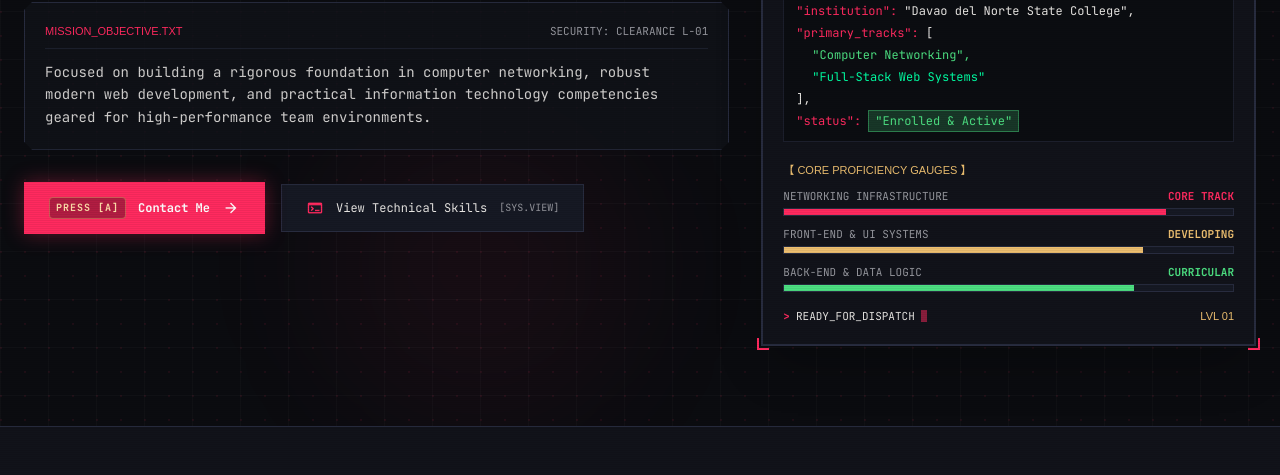
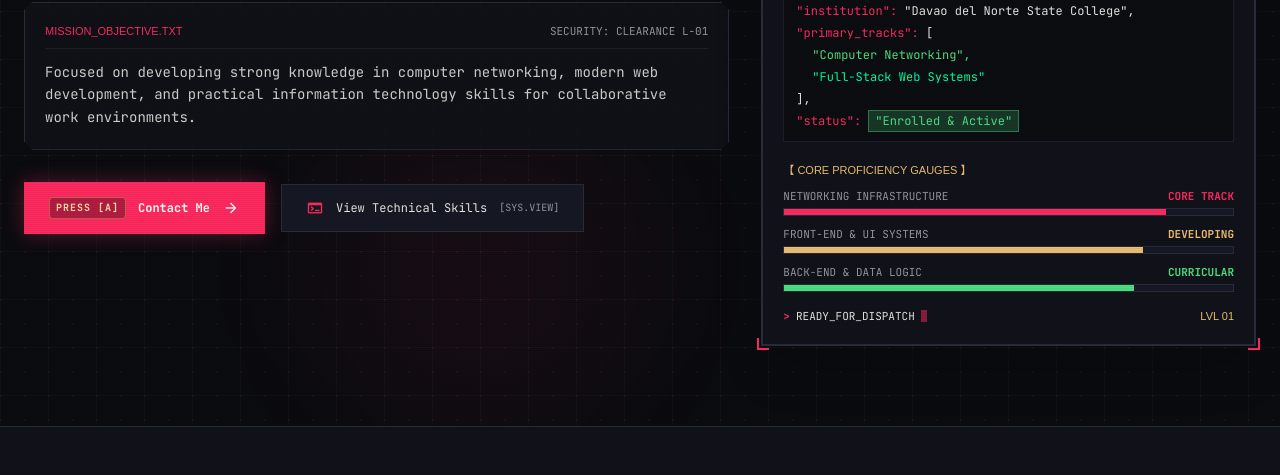
Before and after one commit to acidoelishamajasper-cyber/it415-elishamajasper-cv, a plain HTML site: page index.html in a window 1280 px wide. Shown: the part 325-800 px from the top of the page. Drawn offline with nearby package versions, Linux system fonts and the light colour scheme; a web font is replaced by a local one.

Commit message:
Update About Me - branch A

```diff
--- a/index.html
+++ b/index.html
@@ -350,10 +350,10 @@
                     <span>SECURITY: CLEARANCE L-01</span>
                   </div>
                   <p class="font-mono text-sm leading-relaxed text-bone/90">
-                    Focused on building a rigorous foundation in computer
-                    networking, robust modern web development, and practical
-                    information technology competencies geared for
-                    high-performance team environments.
+                    Focused on developing strong knowledge in computer
+                    networking, modern web development, and practical
+                    information technology skills for collaborative work
+                    environments.
                   </p>
                 </div>
                 <!-- RPG Action Buttons -->
```
